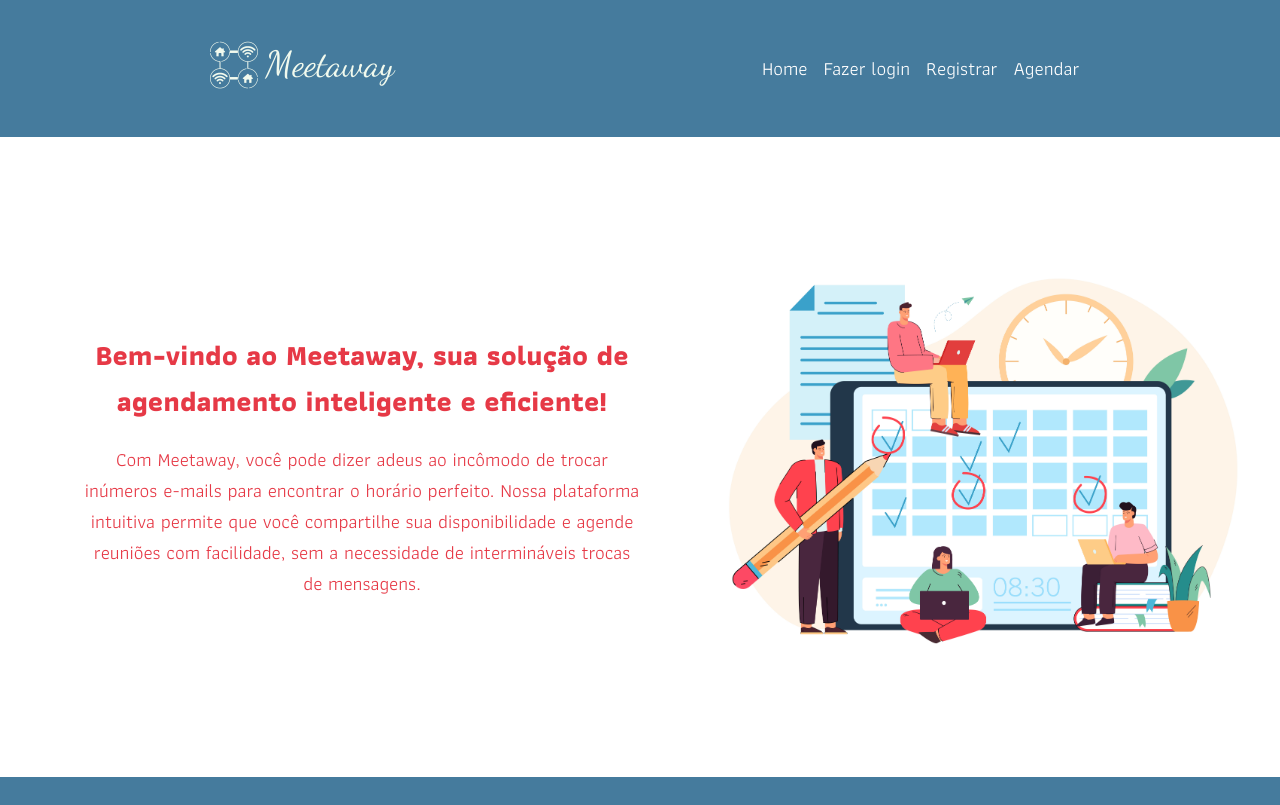
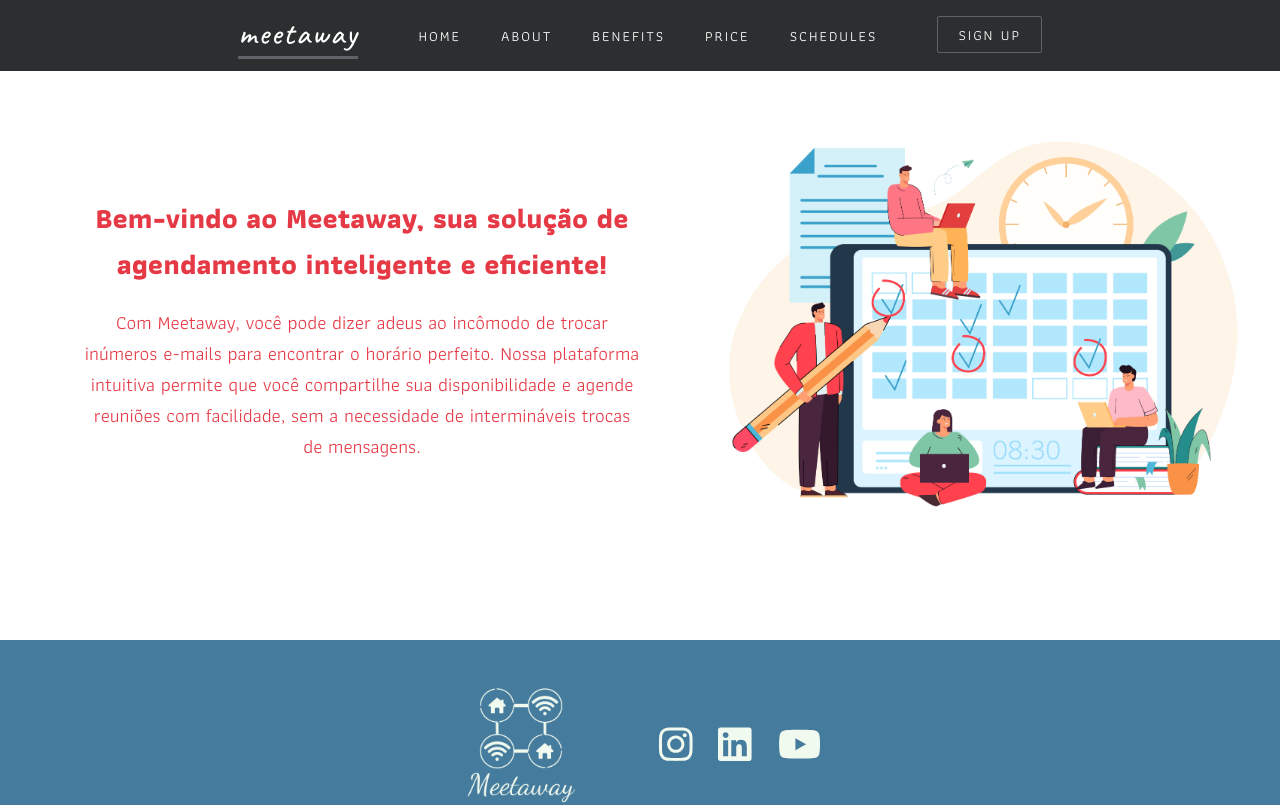
Before and after one commit to nandajfa/hackathonOneBitCode, a React (Create React App) app in the folder frontend/meetaway/: page / in a window 1280 px wide. Shown: the top 805 px of the page. Built offline with nearby package versions, Linux system fonts and the light colour scheme.

Commit message:
:ok_hand: change header style

```diff
--- a/frontend/meetaway/src/components/Header/index.jsx
+++ b/frontend/meetaway/src/components/Header/index.jsx
@@ -1,46 +1,63 @@
-import React from 'react'
-import logo from '../../assets/smallLogo.png'
+import React, { useState } from 'react'
 import './style.css'
-import { Link } from 'react-router-dom'
 
 const Header = () => {
+  const currentPage = window.location.pathname
+  const [menuIsVisible, setMenuIsVisible] = useState(false)
+  const toggleMenu = () => {
+    setMenuIsVisible(!menuIsVisible)
+  }
   return (
-    <header className="header" aria-label="Cabeçalho de navegação">
-      <div className="logo-container">
-        <img src={logo} alt="Logo meetaway" className="logo" />
+    <header className="header" aria-label="Navigation header">
+      <div class="logo-text" aria-label="Logo text meetaway">
+        meetaway
       </div>
-      <nav className="nav" aria-label="Navegação principal">
-        <Link
-          to="/"
+
+      <nav
+        role="navigation"
+        className={`nav-menu ${menuIsVisible ? 'show' : ''}`}
+        aria-label="main menu"
+      >
+        <a
+          href="/"
+          aria-current={currentPage === '/' ? 'page' : null}
           className="nav-link"
-          aria-current={window.location.pathname === '/' ? 'page' : null}
         >
-          Home
-        </Link>
-        <Link
-          to="/login"
+          HOME
+        </a>
+        <a
+          href="#about"
+          aria-current={currentPage === '#about' ? 'page' : null}
           className="nav-link"
-          aria-current={window.location.pathname === '/login' ? 'page' : null}
         >
-          Fazer login
-        </Link>
-        <Link
-          to="/register"
+          about
+        </a>
+        <a
+          href="#benefits"
+          aria-current={currentPage === '#benefits' ? 'page' : null}
           className="nav-link"
-          aria-current={window.location.pathname === '/signUp' ? 'page' : null}
         >
-          Registrar
-        </Link>
-        <Link
-          to="/schedule"
+          benefits
+        </a>
+        <a
+          href="#price"
+          aria-current={currentPage === '#price' ? 'page' : null}
           className="nav-link"
-          aria-current={
-            window.location.pathname === '/schedule' ? 'page' : null
-          }
         >
-          Agendar
-        </Link>
+          Price
+        </a>
+        <a href="/schedules" className="nav-link">
+          SCHEDULES
+        </a>
       </nav>
+      <a href="/sign-up" className="nav-link right" aria-label="Sign-up">
+        SIGN UP
+      </a>
+      <button class="menu-icon" aria-label="Menu sandwich" onClick={toggleMenu}>
+        <span class="line"></span>
+        <span class="line"></span>
+        <span class="line"></span>
+      </button>
     </header>
   )
 }
--- a/frontend/meetaway/src/components/Header/style.css
+++ b/frontend/meetaway/src/components/Header/style.css
@@ -1,68 +1,114 @@
 /* HEADER */
+@import url('https://fonts.googleapis.com/css2?family=Caveat:wght@400..700&display=swap');
+
 .header {
+  background-color: #2c2f30;
   display: flex;
-  justify-content: space-around;
+  justify-content: center;
   align-items: center;
-  padding: 20px;
-  background-color: #457b9d;
+  gap: 40px;
+  position: fixed;
+  width: 100%;
+  top: 0;
+  left: 0;
+  z-index: 1000;
 }
 
-.logo-container {
-  justify-content: center;
+.menu-icon {
+  display: none;
+  background: none;
+  border: none;
+  cursor: pointer;
 }
 
-.logo {
-  max-width: 200px;
+.line {
+  display: block;
+  width: 25px;
+  height: 3px;
+  background-color: #fff;
+  margin: 5px;
+  transition: transform 0.3s ease;
 }
 
-.nav {
-  display: flex;
-  gap: 2vh;
-  justify-content: center;
+.menu-open .line:nth-child(1) {
+  transform: translateY(8px) rotate(45deg);
+}
+
+.menu-open .line:nth-child(2) {
+  opacity: 0;
+}
+
+.menu-open .line:nth-child(3) {
+  transform: translateY(-8px) rotate(-45deg);
+}
+
+.logo-text {
+  color: #fff;
+  letter-spacing: 2px;
+  padding-bottom: 2px;
+  font-size: 2rem;
+  font-weight: 500;
+  transition: border-color 0.2s;
+  font-family: 'Caveat', cursive;
+  border-bottom: 3px solid #5f6266;
+}
+
+.logo-text:hover {
+  border-bottom-color: #4c709e;
 }
 
 .nav-link {
+  color: #fff;
+  letter-spacing: 2px;
+  text-transform: uppercase;
+  padding: 20px;
+  font-size: 0.9rem;
   text-decoration: none;
-  color: #fff;
-  font-size: 1.2rem;
-  position: relative;
+  transition: background-color 0.2s;
 }
 
-.nav-link::after {
-  content: '';
-  width: 0px;
-  height: 0px;
-  display: block;
-  position: absolute;
-  bottom: -4px;
-  left: 50%;
-  transform: translateX(-50%);
-  border-bottom: 4px solid transparent;
-  transition: width 0.9s;
+.nav-link:hover {
+  color: #fff;
+  background-color: #5f6266;
 }
 
-.nav-link:hover::after {
-  width: 100%;
-  border-bottom: 4px solid #e63946;
+.nav-link.w--current {
+  color: #fff;
+  background-color: #3f4345;
 }
 
-/* Media Queries for Responsiveness */
-@media only screen and (max-width: 768px) {
-  .header {
-    display: flex;
-    align-items: center;
-    text-align: center;
-  }
+.nav-link.right {
+  border: 1px solid #5f6266;
+  border-radius: 2px;
+  margin-top: 16px;
+  margin-bottom: 18px;
+  padding-top: 6px;
+  padding-bottom: 6px;
+}
 
-  .logo {
+/* Media Queries  */
+@media only screen and (max-width: 912px) {
+  .nav-menu {
     display: none;
   }
 
-  .nav {
-    flex: 1;
+  .menu-icon {
+    display: block;
+    bottom: 18px;
   }
 
-  .nav-link {
-    font-size: 1rem;
+  .show {
+    display: flex;
+    width: 50%;
+    height: auto;
+    position: absolute;
+    top: 90px;
+    right: 0;
+    background-color: #2c2f30;
+    flex-direction: column;
+  }
+
+  .nav-link.right {
+    display: none;
   }
 }
```
